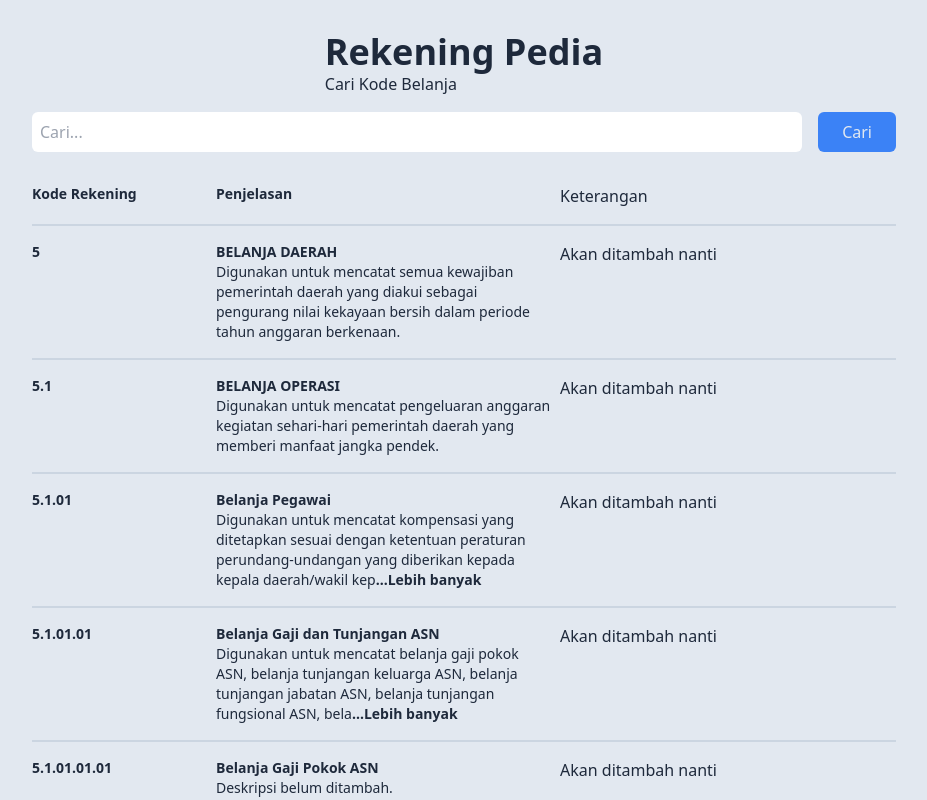
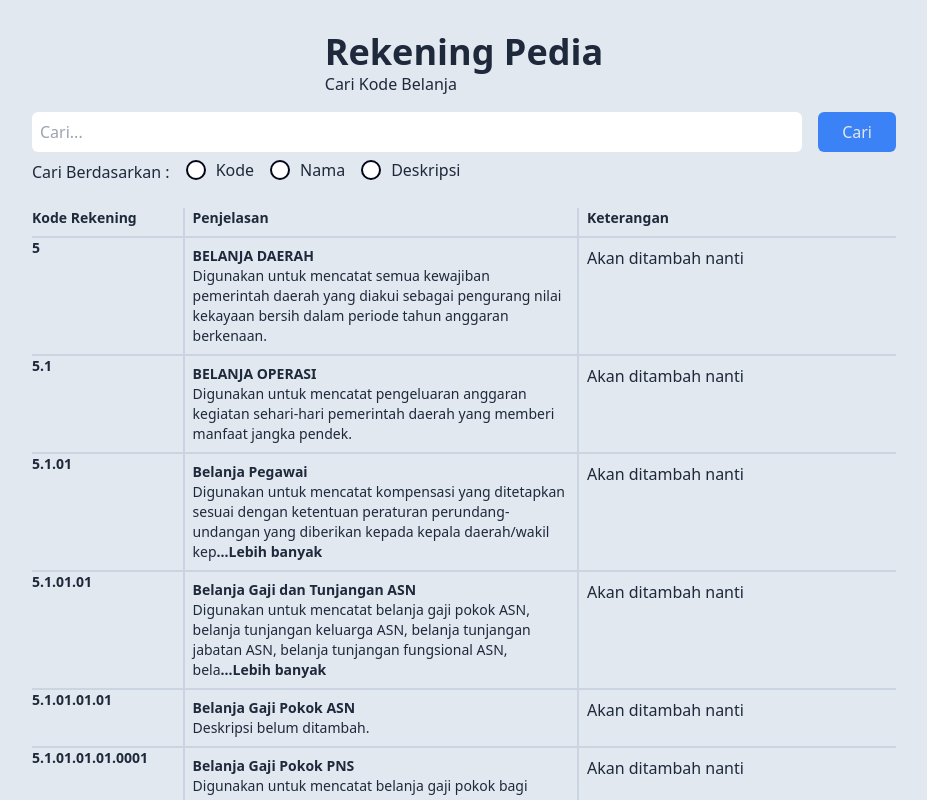
Before and after one commit to Bidang-Anggaran/kb-bakeuda, a React (Vite) app: page / in a window 1280 px wide. Shown: the top 800 px of the page, without its empty margins (176-1103 px from the left). Built offline with nearby package versions, Linux system fonts and the light colour scheme.

Commit message:
Feat: added radiobutton for filtering later

```diff
--- a/src/components/Dropdown.jsx
+++ b/src/components/Dropdown.jsx
@@ -2,8 +2,11 @@ import { Menu, Transition } from "@headlessui/react";
 import { Fragment } from "react";
 function Dropdown() {
   return (
-    <Menu >
-      <Menu.Button className="m-4">More</Menu.Button>
+    <div className="flex justify-between">
+      <p>Cari Berdasarkan :</p>
+      <Menu>
+        <div>
+          <Menu.Button className="bg-slate-100 rounded-lg px-4 py-2">Kode</Menu.Button>
           <Transition
             as={Fragment}
             enter="transition ease-out duration-100"
@@ -13,29 +16,18 @@ function Dropdown() {
             leaveFrom="transform opacity-100 scale-100"
             leaveTo="transform opacity-0 scale-95"
           >
-        <Menu.Items>
-          <Menu.Item className='px-6 py-2 bg-slate-300 rounded-md m-2 cursor-pointer'>
-          <div>
-            test
-          </div>
-
+            <Menu.Items className="absolute flex justify-end bg-red-600">
+              <Menu.Item className="relative px-6 py-2 bg-slate-300 rounded-md m-2 cursor-pointer ">
+                <div>test</div>
               </Menu.Item>
-          <Menu.Item>
-            {({ active }) => (
-              <a
-                className={`${active && "bg-blue-500"}`}
-                href="/account-settings"
-              >
-                Documentation
-              </a>
-            )}
-          </Menu.Item>
-          <Menu.Item disabled>
-            <span className="opacity-75">Invite a friend (coming soon!)</span>
+              <Menu.Item className="px-6 py-2 bg-slate-300 rounded-md m-2 cursor-pointer ">
+                <div>test2</div>
               </Menu.Item>
             </Menu.Items>
           </Transition>
+        </div>
       </Menu>
+    </div>
   );
 }
 
--- a/src/components/ItemsList.jsx
+++ b/src/components/ItemsList.jsx
@@ -60,20 +60,20 @@ const ItemsList = ({ searchRef }) => {
         Previous Page
       </button> */}
 
-      <div className="divide-y-2 divide-slate-300">
-        <div className="flex py-4">
-          <h2 className="mr-4 font-bold flex-[2] text-sm">Kode Rekening</h2>
-          <div className="flex-[4]">
+      <div className="divide-y-2 flex flex-col justify-between divide-slate-300">
+        <div className="flex divide-x-2 divide-slate-300">
+          <h2 className="font-bold flex-[2] text-sm pb-2">Kode Rekening</h2>
+          <div className="flex-[5] px-2 pb2">
             <h3 className="font-bold text-sm">Penjelasan</h3>
           </div>
-          <p className="ml-2 flex-[4]">Keterangan</p>
+          <p className="px-2 pb-2 flex-[4] text-sm font-bold">Keterangan</p>
         </div>
         {currentData.map((e) => (
-          <div key={e.kode} className="flex py-4">
-            <h2 className="mr-4 font-bold flex-[2] text-sm">
+          <div key={e.kode} className="flex divide-x-2 divide-slate-300">
+            <h2 className="font-bold flex-[2] text-sm">
               {formatString(e.kode)}
             </h2>
-            <div className="flex-[4]">
+            <div className="p-2 flex-[5]">
               <h3 className="font-bold text-sm">{e.nama}</h3>
               {e.deskripsi == "" ? (
                 <p className="text-sm">Deskripsi belum ditambah.</p>
@@ -81,7 +81,7 @@ const ItemsList = ({ searchRef }) => {
                 <ReadMore>{e.deskripsi}</ReadMore>
               )}
             </div>
-            <p className="ml-2 flex-[4]">
+            <p className="p-2 flex-[4]">
               {e.keterangan == "" ? "Keterangan Belum Ditambah" : e.keterangan}
             </p>
           </div>
--- a/src/components/SearchBar.jsx
+++ b/src/components/SearchBar.jsx
@@ -5,16 +5,15 @@ const SearchBar = ({ searchHandler }) => {
   const searchRef = useRef(null);
   return (
     <>
-
       <form
         onSubmit={(e) => {
           e.preventDefault();
         }}
-        className="flex py-4 justify-between"
+        className="flex flex-col py-4 justify-between sticky top-0 bg-slate-200"
       >
-        {/* <label htmlFor="searchbar">Cari</label> */}
+        <div className="w-full flex">
           <input
-          type="text"
+            type="search"
             ref={searchRef}
             id="searchbar"
             placeholder="Cari..."
@@ -32,9 +31,40 @@ const SearchBar = ({ searchHandler }) => {
           >
             Cari
           </button>
+        </div>
+
+        <div className="py-2 flex">
+          <p className="mr-2">Cari Berdasarkan : </p>
+          <input
+            type="radio"
+            name="filterSearch"
+            id="kode"
+            className="border-indigo-600 bg-red-950 checked:border-slate-950 checked:bg-slate-950"
+          />
+          <label htmlFor="kode" className="mx-2">
+            Kode
+          </label>
+          <input
+            type="radio"
+            name="filterSearch"
+            id="nama"
+            className="border-indigo-600 bg-red-950 checked:border-slate-950 checked:bg-slate-950"
+          />
+          <label htmlFor="nama" className="mx-2">
+            Nama
+          </label>
+          <input
+            type="radio"
+            name="filterSearch"
+            id="deskripsi"
+            className="border-indigo-600 bg-red-950 checked:border-slate-950 checked:bg-slate-950"
+          />
+          <label htmlFor="deskripsi" className="mx-2">
+            Deskripsi
+          </label>
+        </div>
       </form>
       {/* <Dropdown /> */}
-
     </>
   );
 };
--- a/src/index.css
+++ b/src/index.css
@@ -6,3 +6,35 @@
 html {
     background-color: #e2e8f0;
 }
+
+input[type="radio"] {
+    display: none;
+  }
+
+  /* Style the custom radio button */
+  input[type="radio"] + label {
+    position: relative;
+    padding-left: 30px; /* Adjust the space for the custom button */
+    cursor: pointer;
+    line-height: 20px; /* Adjust based on the button's height */
+    display: inline-block;
+  }
+
+  /* Style the custom button itself */
+  input[type="radio"] + label::before {
+    content: "";
+    position: absolute;
+    left: 0;
+    top: 0;
+    width: 20px; /* Adjust the size of the button */
+    height: 20px; /* Adjust the size of the button */
+    border: 2px solid #020617; /* Border color */
+    background-color: white;
+    border-radius: 50%; /* for a circular button */
+    transition: background 0.3s;
+  }
+
+  /* Style the custom button when checked */
+  input[type="radio"]:checked + label::before {
+    background-color: #2196F3; /* Change the background color when checked */
+  }
```
Lines whose indentation alone changed are shown as unchanged.
